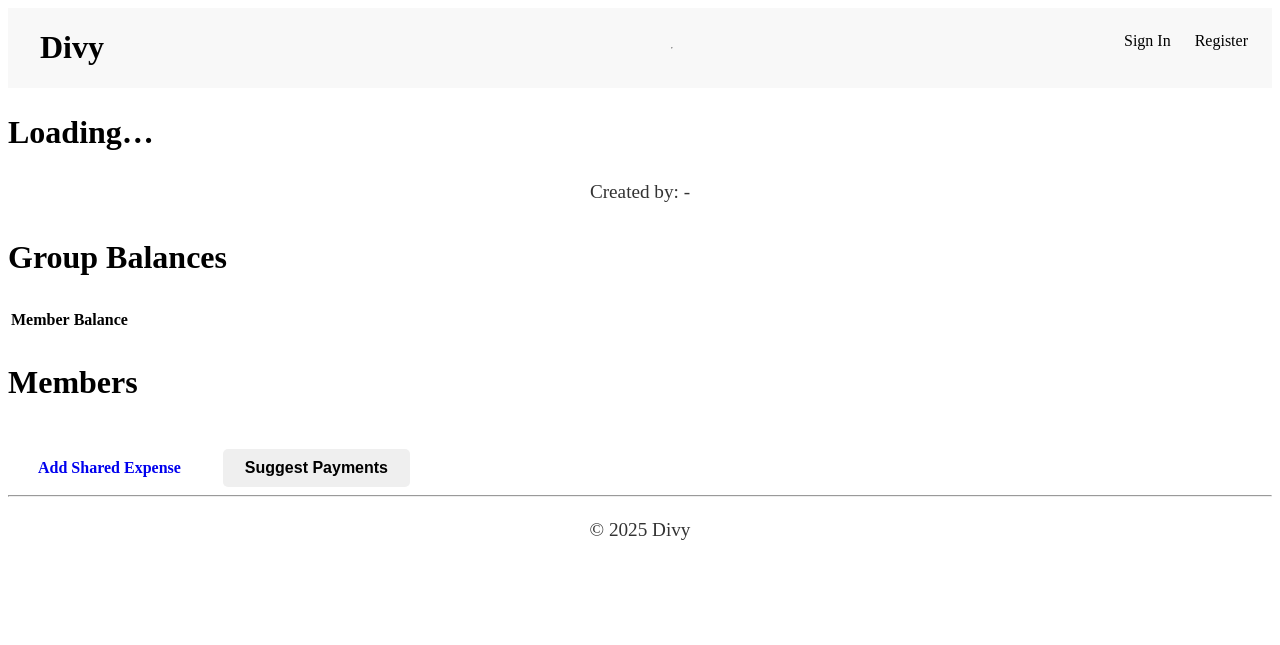
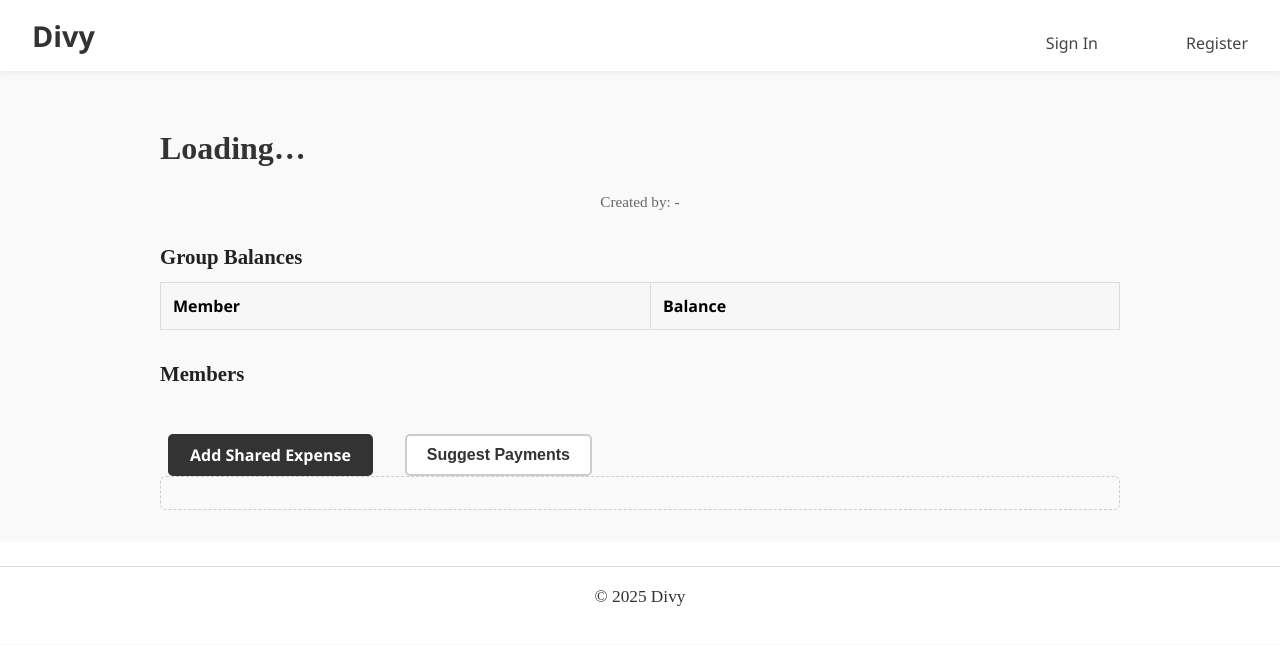
Before and after one commit to pavelnavarro/divy-expense-manager, a Flask app: template frontend/templates/group_detail.html in a window 1280 px wide. Shown: the top 645 px of the page. Run offline with Flask 3, Linux system fonts and the light colour scheme; the template is opened without the code that fills it, so the values that code supplies are empty.

Commit message:
finished styling app

```diff
--- a/frontend/static/css/main.css
+++ b/frontend/static/css/main.css
@@ -1,4 +1,11 @@
-h1, h2, h3 {
+h1 {
+  font-size: 1rem;
+  font-weight: 500;
+  text-decoration: none;
+  color: #000000;
+  transition: color 0.2s ease;
+}
+h2, h3 {
   font-weight: bold;
   font-size: 2em;
   text-align: left;
@@ -272,3 +279,302 @@ header {
   color: inherit;
   text-decoration: none;
 }
+
+.page-title {
+  font-family: 'Segoe UI', Tahoma, Geneva, Verdana, sans-serif;
+  font-size: 2rem;
+  font-weight: 600;
+  color: #222;
+  margin-bottom: 1.5rem;
+  text-align: center;
+}
+
+.form-styled {
+  max-width: 600px;
+  margin: auto;
+  background: #fefefe;
+  padding: 2rem;
+  border-radius: 12px;
+  box-shadow: 0 4px 20px rgba(0, 0, 0, 0.06);
+}
+
+.form-label {
+  font-weight: 500;
+  margin-bottom: 0.25rem;
+  display: block;
+  color: #333;
+}
+
+.form-input {
+  padding: 0.6rem 1rem;
+  border-radius: 6px;
+  border: 1px solid #ccc;
+  margin-bottom: 1rem;
+  font-size: 1rem;
+}
+
+.form-input:focus {
+  outline: none;
+  border-color: #555;
+}
+
+.result-message {
+  text-align: center;
+  font-weight: 500;
+  color: #1a8917;
+  font-size: 1.1rem;
+}
+
+.body-layout {
+  font-family: 'Segoe UI', Tahoma, Geneva, Verdana, sans-serif;
+  background-color: #f9f9f9;
+  margin: 0;
+  padding: 0;
+}
+
+.header-layout {
+  background-color: #ffffff;
+  padding: 1rem 2rem;
+  box-shadow: 0 2px 6px rgba(0, 0, 0, 0.05);
+  display: flex;
+  justify-content: space-between;
+  align-items: center;
+}
+
+.logo-title {
+  font-size: 1.8rem;
+  font-weight: 700;
+  margin: 0;
+  color: #333;
+}
+
+.nav-link {
+  font-size: 1rem;
+  font-weight: 500;
+  margin-left: 4rem;
+  text-decoration: none;
+  color: #444;
+  transition: color 0.2s ease;
+}
+
+.nav-link:hover {
+  color: #000;
+  text-decoration: underline;
+}
+
+.divider {
+  margin: 0.5rem 0;
+  border: none;
+  border-top: 1px solid #ddd;
+}
+
+.main-content {
+  padding: 2rem;
+  max-width: 960px;
+  margin: 0 auto;
+}
+
+.footer-layout {
+  background-color: #fff;
+  text-align: center;
+  padding: 1rem 0;
+  font-size: 0.9rem;
+  color: #666;
+}
+
+.dashboard-heading {
+  font-size: 2rem;
+  font-weight: 700;
+  margin-bottom: 2rem;
+  color: #333;
+}
+
+.section-heading {
+  font-size: 1.5rem;
+  font-weight: 600;
+  margin-bottom: 1rem;
+  color: #444;
+}
+
+.card-summary {
+  background-color: #fff;
+  border: 1px solid #ddd;
+  border-radius: 8px;
+  padding: 1rem;
+  box-shadow: 0 2px 8px rgba(0,0,0,0.03);
+  text-align: center;
+}
+
+.card-title {
+  font-size: 1.2rem;
+  font-weight: 600;
+  margin-bottom: 0.5rem;
+  color: #222;
+}
+
+.card-value {
+  font-size: 1.5rem;
+  font-weight: 500;
+  color: #007bff;
+}
+
+.group-title {
+  font-size: 1.1rem;
+  font-weight: 600;
+  color: #222;
+  margin-bottom: 0.5rem;
+}
+
+.no-groups-message {
+  font-size: 1rem;
+  color: #666;
+  margin-top: 1rem;
+}
+
+.mt-1 {
+  margin-top: 0.5rem;
+}
+
+.mt-2 {
+  margin-top: 1rem;
+}
+
+.page-heading {
+  font-size: 2rem;
+  font-weight: 700;
+  color: #333;
+  margin-bottom: 0.5rem;
+}
+
+.creator-line {
+  font-size: 0.95rem;
+  color: #666;
+  margin-bottom: 1.5rem;
+}
+
+.section-heading {
+  font-size: 1.3rem;
+  font-weight: 600;
+  margin-bottom: 0.8rem;
+  color: #222;
+}
+
+.balances-section,
+.members-section {
+  margin-top: 2rem;
+}
+
+.balances-table {
+  width: 100%;
+  border-collapse: collapse;
+  margin-bottom: 1rem;
+}
+
+.balances-table th,
+.balances-table td {
+  border: 1px solid #ddd;
+  padding: 0.75rem;
+  text-align: left;
+}
+
+.balances-table th {
+  background-color: #f7f7f7;
+  font-weight: 600;
+}
+
+.member-list {
+  list-style: none;
+  padding: 0;
+  display: flex;
+  flex-wrap: wrap;
+  gap: 0.75rem;
+}
+
+.member-item {
+  background-color: #f2f2f2;
+  padding: 0.5rem 1rem;
+  border-radius: 6px;
+  font-weight: 500;
+  color: #333;
+}
+
+.action-buttons {
+  display: flex;
+  flex-wrap: wrap;
+  gap: 1rem;
+  margin-top: 2rem;
+}
+
+.gemini-output {
+  background-color: #fafafa;
+  border: 1px dashed #ccc;
+  padding: 1rem;
+  border-radius: 6px;
+  white-space: pre-wrap;
+  font-family: monospace;
+  font-size: 0.95rem;
+}
+
+/* Heading */
+.page-heading {
+  font-size: 2rem;
+  font-weight: 700;
+  margin-bottom: 1.5rem;
+}
+
+/* Group cards placeholder */
+.group-list {
+  display: flex;
+  flex-direction: column;
+  gap: 1rem;
+
+}
+
+/* Modal */
+.modal-card {
+  background-color: #fff;
+  padding: 2rem;
+  border-radius: 8px;
+  max-width: 500px;
+  margin: 2rem auto;
+  box-shadow: 0 4px 20px rgba(0, 0, 0, 0.1);
+}
+
+.modal-title {
+  font-size: 1.4rem;
+  font-weight: 600;
+  margin-bottom: 1rem;
+  text-align: center;
+}
+
+.modal-label {
+  font-weight: 500;
+  margin-top: 1rem;
+  display: block;
+}
+
+.modal-actions {
+  display: flex;
+  gap: 1rem;
+  margin-top: 1.5rem;
+}
+
+.member-fields {
+  margin-top: 1rem;
+  display: flex;
+  flex-direction: column;
+  gap: 0.5rem;
+}
+
+/* Close button */
+.close {
+  float: right;
+  font-size: 1.2rem;
+  font-weight: bold;
+  color: #666;
+  cursor: pointer;
+}
+
+.close:hover {
+  color: #000;
+}
--- a/frontend/templates/group_detail.html
+++ b/frontend/templates/group_detail.html
@@ -2,12 +2,12 @@
 {% block title %}Group Details | Divy{% endblock %}
 
 {% block content %}
-<h2 id="groupName">Loading…</h2>
-<p>Created by: <span id="groupCreator">‑</span></p>
+<h2 id="groupName" class="page-heading">Loading…</h2>
+<p class="creator-line">Created by: <span id="groupCreator">‑</span></p>
 
-<section>
-  <h3>Group Balances</h3>
-  <table class="table">
+<section class="balances-section">
+  <h3 class="section-heading">Group Balances</h3>
+  <table class="table balances-table">
     <thead>
       <tr>
         <th>Member</th>
@@ -18,17 +18,17 @@
   </table>
 </section>
 
-<section>
-  <h3>Members</h3>
-  <ul id="memberList"></ul>
+<section class="members-section">
+  <h3 class="section-heading">Members</h3>
+  <ul id="memberList" class="member-list"></ul>
 </section>
 
-<div class="actions mt-3">
-  <a href="{{ url_for('frontend.add_expense_page') }}" class="btn btn-primary">Add Shared Expense</a>
-  <button id="suggestPaymentsBtn" class="btn btn-info">Suggest Payments</button>
+<div class="actions mt-3 action-buttons">
+  <a href="{{ url_for('frontend.add_expense_page') }}" class="btn btn-dark">Add Shared Expense</a>
+  <button id="suggestPaymentsBtn" class="btn btn-light">Suggest Payments</button>
 </div>
 
-<div id="geminiSuggestions" class="mt-4"></div>
+<div id="geminiSuggestions" class="mt-4 gemini-output"></div>
 {% endblock %}
 
 {% block scripts %}
@@ -56,6 +56,7 @@ document.addEventListener('DOMContentLoaded', () => {
     g.members.forEach(m => {
       const li = document.createElement('li');
       li.textContent = m.username;
+      li.classList.add("member-item");
       memberList.appendChild(li);
     });
   }
--- a/frontend/templates/layout.html
+++ b/frontend/templates/layout.html
@@ -7,33 +7,34 @@
   <title>{% block title %}Divy{% endblock %}</title>
   <link rel="stylesheet" href="{{ url_for('static', filename='css/main.css') }}">
 </head>
-<body>
-  <header>
+<body class="body-layout">
+  <header class="header-layout">
     <a href="{{ url_for('frontend.index') }}" class="logo-link">
-    <h1>Divy</h1>
-  </a>
+      <h1 class="logo-title">Divy</h1>
+    </a>
+
     {% if request.cookies.get('access_token') %}
-    <nav>
-      <a href="{{ url_for('frontend.dashboard') }}">Dashboard</a>
-      <a href="{{ url_for('frontend.groups_page') }}">Groups</a>
-      <a href="#" id="logout-link">Log Out</a>
+    <nav class="nav-authenticated">
+      <a href="{{ url_for('frontend.dashboard') }}" class="nav-link">Dashboard</a>
+      <a href="{{ url_for('frontend.groups_page') }}" class="nav-link">Groups</a>
+      <a href="#" id="logout-link" class="nav-link">Log Out</a>
     </nav>
     {% else %}
-    <nav>
-      <a href="{{ url_for('frontend.login_page') }}">Sign In</a>
-      <a href="{{ url_for('frontend.register_page') }}">Register</a>
+    <nav class="nav-unauthenticated">
+      <a href="{{ url_for('frontend.login_page') }}" class="nav-link">Sign In</a>
+      <a href="{{ url_for('frontend.register_page') }}" class="nav-link">Register</a>
     </nav>
     {% endif %}
-    <hr>
+    <hr class="divider">
   </header>
 
   <main class="main-content">
     {% block content %}{% endblock %}
   </main>
 
-  <footer>
-    <hr>
-    <p>&copy; 2025 Divy</p>
+  <footer class="footer-layout">
+    <hr class="divider">
+    <p class="footer-text">&copy; 2025 Divy</p>
   </footer>
 
   <script>
```
Also changed, not shown: frontend/templates/add_expense.html (+21 -24 lines), frontend/templates/dashboard.html (+16 -17 lines), frontend/templates/groups.html (+14 -11 lines).
